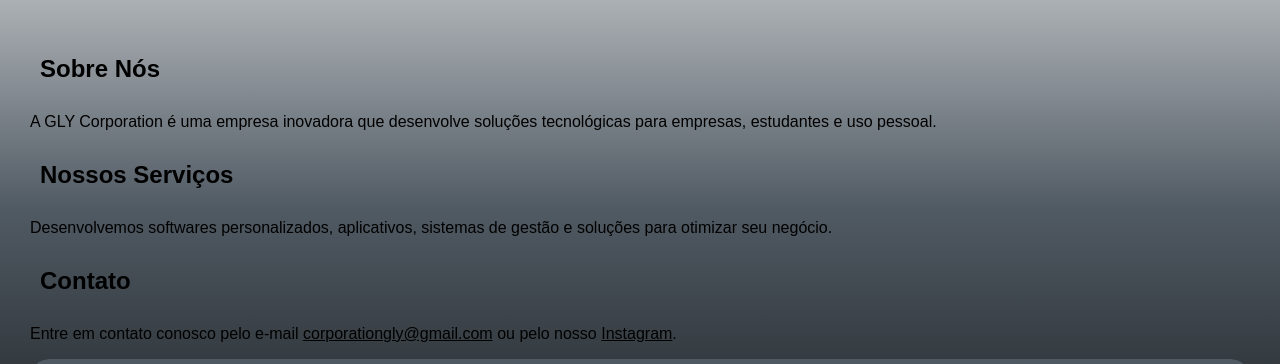
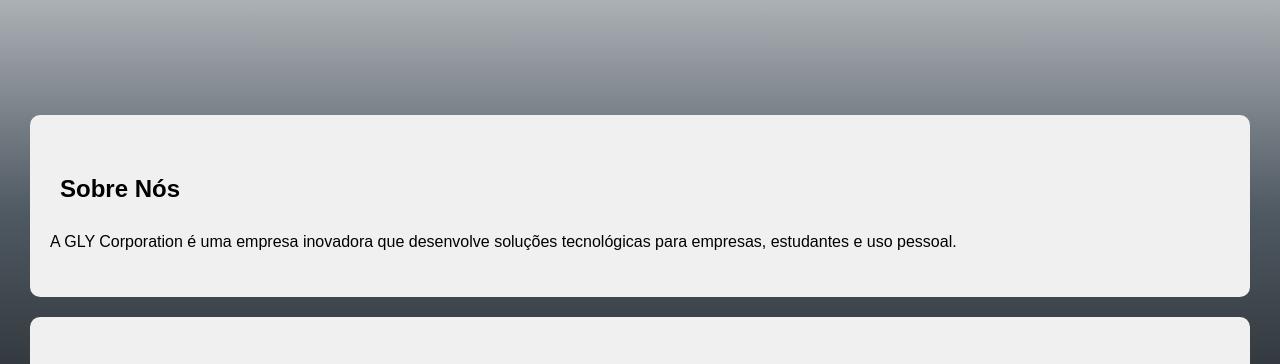
Before and after one commit to Yan-Mennella/glycorporation, a plain HTML site: page index.html in a window 1280 px wide. Shown: the part 190-554 px from the top of the page. Drawn offline with Linux system fonts and the light colour scheme.

Commit message:
Update index.html

```diff
--- a/index.html
+++ b/index.html
@@ -61,8 +61,16 @@
       }
 
       main {
-        padding: 10px 30px;
+        padding: 100px 30px 30px 30px;
+        padding-bottom: 80px;
         font-family: Arial, Helvetica, sans-serif;
+      }
+
+      section {
+        padding: 30px 20px;
+        background-color: #f0f0f0;
+        border-radius: 10px;
+        margin-bottom: 20px;
       }
 
       section a {
```
